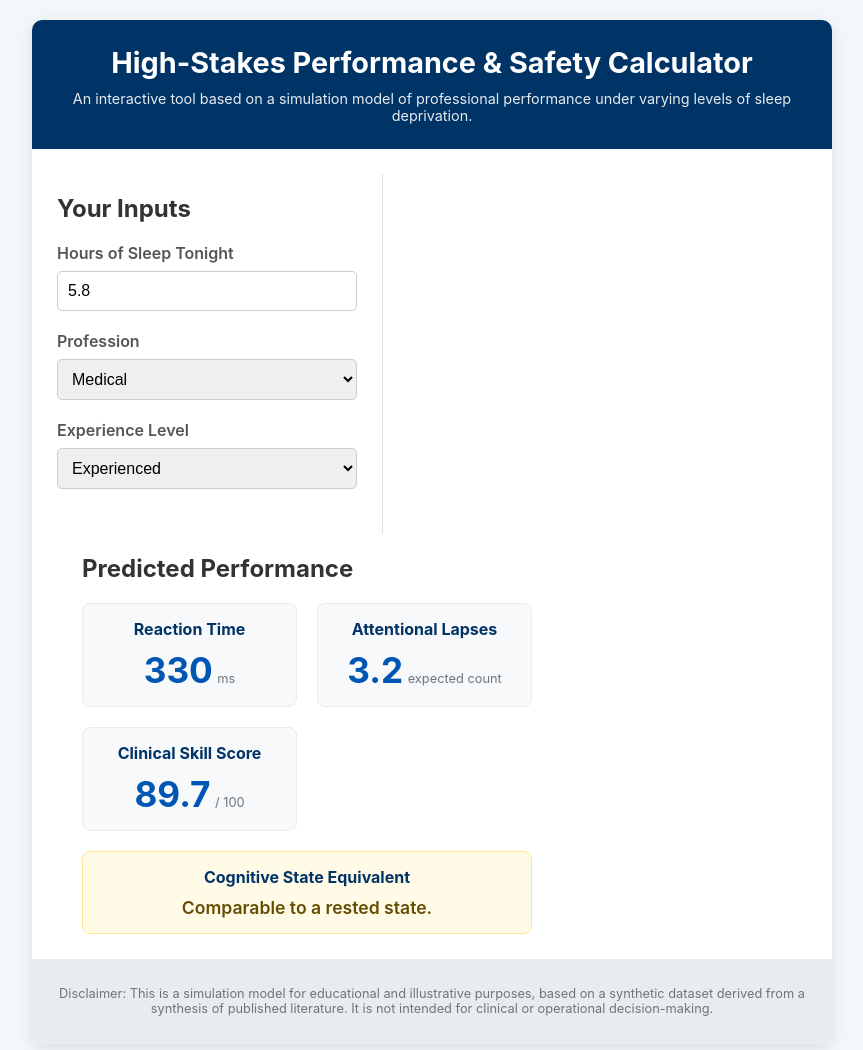
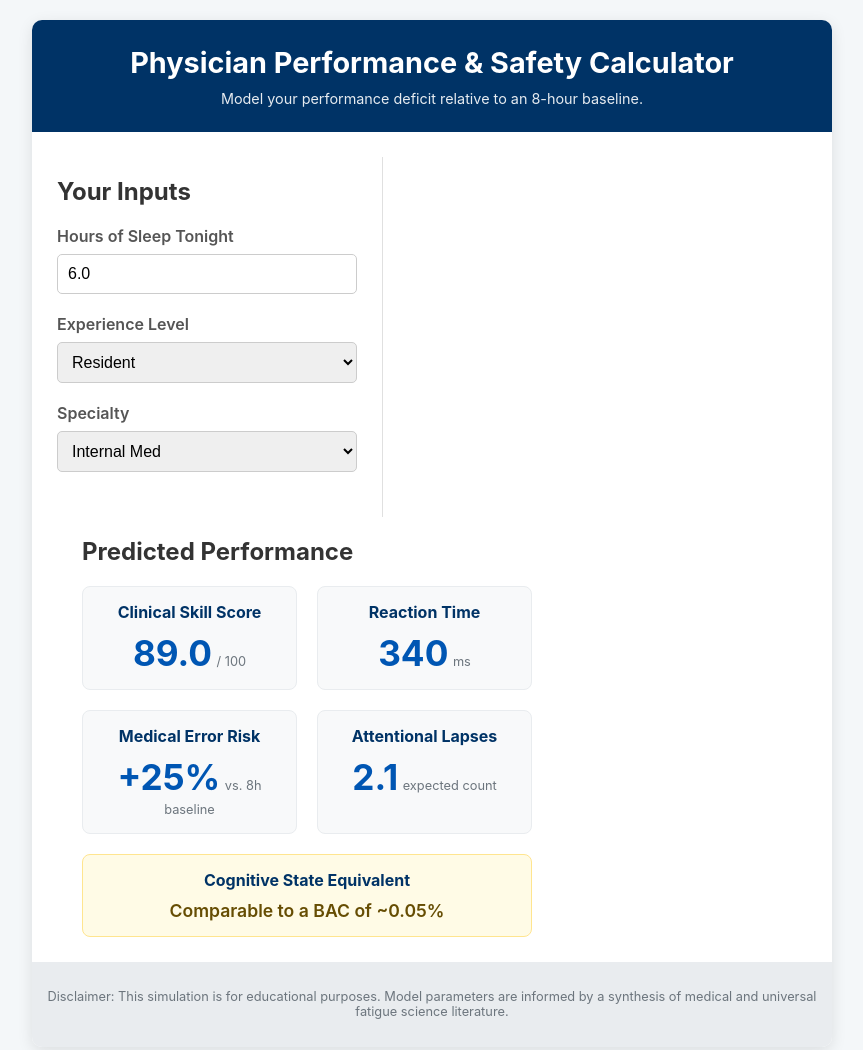
Before and after one commit to j-amo/Performance-Calculator, a plain HTML site: page index.html in a window 1280 px wide. Shown: the top 1050 px of the page, without its empty margins (208-1071 px from the left). Drawn offline with Linux system fonts and the light colour scheme.

Commit message:
Update index.html

```diff
--- a/index.html
+++ b/index.html
@@ -3,44 +3,18 @@
 <head>
     <meta charset="UTF-8">
     <meta name="viewport" content="width=device-width, initial-scale=1.0">
-    <title>High-Stakes Performance & Safety Calculator</title>
+    <title>Physician Performance & Safety Calculator</title>
     <style>
-        body {
-            font-family: -apple-system, BlinkMacSystemFont, "Segoe UI", Roboto, "Helvetica Neue", Arial, sans-serif;
-            background-color: #f4f7f9;
-            color: #333;
-            margin: 0;
-            padding: 20px;
-            display: flex;
-            justify-content: center;
-            align-items: center;
-            min-height: 100vh;
-        }
-        .container {
-            width: 100%;
-            max-width: 800px;
-            background-color: #ffffff;
-            border-radius: 10px;
-            box-shadow: 0 4px 15px rgba(0,0,0,0.1);
-            overflow: hidden;
-        }
-        .header {
-            background-color: #003366;
-            color: white;
-            padding: 25px;
-            text-align: center;
-        }
+        body { font-family: -apple-system, BlinkMacSystemFont, "Segoe UI", Roboto, "Helvetica Neue", Arial, sans-serif; background-color: #f4f7f9; color: #333; margin: 0; padding: 20px; display: flex; justify-content: center; align-items: center; min-height: 100vh; }
+        .container { width: 100%; max-width: 800px; background-color: #ffffff; border-radius: 10px; box-shadow: 0 4px 15px rgba(0,0,0,0.1); overflow: hidden; }
+        .header { background-color: #003366; color: white; padding: 25px; text-align: center; }
         .header h1 { margin: 0; font-size: 1.8em; }
         .header p { margin: 10px 0 0; opacity: 0.9; font-size: 0.9em; }
         .calculator-body { display: flex; flex-wrap: wrap; padding: 25px; }
         .inputs { width: 100%; padding-bottom: 25px; border-bottom: 1px solid #e0e0e0; margin-bottom: 25px; }
-        @media (min-width: 600px) {
-            .inputs { width: 40%; border-bottom: none; border-right: 1px solid #e0e0e0; padding-right: 25px; margin-bottom: 0; }
-        }
+        @media (min-width: 600px) { .inputs { width: 40%; border-bottom: none; border-right: 1px solid #e0e0e0; padding-right: 25px; margin-bottom: 0; } }
         .outputs { width: 100%; }
-        @media (min-width: 600px) {
-            .outputs { width: 60%; padding-left: 25px; }
-        }
+        @media (min-width: 600px) { .outputs { width: 60%; padding-left: 25px; } }
         .input-group { margin-bottom: 20px; }
         .input-group label { display: block; font-weight: 600; margin-bottom: 8px; color: #555; }
         .input-group input, .input-group select { width: 100%; padding: 10px; border-radius: 5px; border: 1px solid #ccc; font-size: 1em; box-sizing: border-box; }
@@ -52,39 +26,38 @@
         .equivalence-card { grid-column: 1 / -1; background-color: #fffbe6; border-color: #ffe58f; color: #664d03; }
         .equivalence-value { font-size: 1.1em; font-weight: 600; }
         .footer { background-color: #e9ecef; padding: 15px; text-align: center; font-size: 0.8em; color: #6c757d; }
-        .hidden { display: none; }
     </style>
 </head>
 <body>
 
     <div class="container">
         <div class="header">
-            <h1>High-Stakes Performance & Safety Calculator</h1>
-            <p>An interactive tool based on a simulation model of professional performance under varying levels of sleep deprivation.</p>
+            <h1>Physician Performance & Safety Calculator</h1>
+            <p>Model your performance deficit relative to an 8-hour baseline.</p>
         </div>
         <div class="calculator-body">
             <div class="inputs">
                 <h2>Your Inputs</h2>
                 <div class="input-group">
                     <label for="sleepHours">Hours of Sleep Tonight</label>
-                    <input type="number" id="sleepHours" value="5.8" min="0" max="10" step="0.1" oninput="calculatePerformance()">
-                </div>
-                <div class="input-group">
-                    <label for="profession">Profession</label>
-                    <select id="profession" onchange="calculatePerformance()">
-                        <option value="1" selected>Medical</option>
-                        <option value="2">Aviation</option>
-                        <option value="3">Law Enforcement</option>
-                        <option value="4">Military</option>
-                        <option value="5">Transportation</option>
-                    </select>
+                    <input type="number" id="sleepHours" value="6.0" min="0" max="10" step="0.1" oninput="calculatePerformance()">
                 </div>
                 <div class="input-group">
                     <label for="experience">Experience Level</label>
                     <select id="experience" onchange="calculatePerformance()">
-                        <option value="1">Novice</option>
-                        <option value="2" selected>Experienced</option>
+                        <option value="1">Student</option>
+                        <option value="2" selected>Resident</option>
                         <option value="3">Expert</option>
+                    </select>
+                </div>
+                <div class="input-group">
+                    <label for="specialty">Specialty</label>
+                    <select id="specialty" onchange="calculatePerformance()">
+                        <option value="1">Emergency Med</option>
+                        <option value="2">Surgery</option>
+                        <option value="3" selected>Internal Med</option>
+                        <option value="4">Anesthesiology</option>
+                        <option value="5">ICU</option>
                     </select>
                 </div>
             </div>
@@ -92,42 +65,25 @@
                 <h2>Predicted Performance</h2>
                 <div class="output-grid">
                     <div class="output-card">
+                        <h3>Clinical Skill Score</h3>
+                        <span class="output-value" id="clinicalScoreOutput"></span>
+                        <span class="output-unit">/ 100</span>
+                    </div>
+                    <div class="output-card">
                         <h3>Reaction Time</h3>
                         <span class="output-value" id="reactionTimeOutput"></span>
                         <span class="output-unit">ms</span>
+                    </div>
+                    <div class="output-card">
+                        <h3>Medical Error Risk</h3>
+                        <span class="output-value" id="errorRiskOutput"></span>
+                        <span class="output-unit">vs. 8h baseline</span>
                     </div>
                     <div class="output-card">
                         <h3>Attentional Lapses</h3>
                         <span class="output-value" id="lapsesOutput"></span>
                         <span class="output-unit">expected count</span>
                     </div>
-
-                    <div class="output-card profession-specific" id="medicalCard">
-                        <h3>Clinical Skill Score</h3>
-                        <span class="output-value" id="clinicalScoreOutput"></span>
-                        <span class="output-unit">/ 100</span>
-                    </div>
-                    <div class="output-card profession-specific" id="aviationCard">
-                        <h3>Flight Sim Accuracy</h3>
-                        <span class="output-value" id="aviationScoreOutput"></span>
-                        <span class="output-unit">%</span>
-                    </div>
-                     <div class="output-card profession-specific" id="leCard">
-                        <h3>Decision Error Risk</h3>
-                        <span class="output-value" id="leScoreOutput"></span>
-                        <span class="output-unit">% increase in odds</span>
-                    </div>
-                    <div class="output-card profession-specific" id="militaryCard">
-                        <h3>Marksmanship Score</h3>
-                        <span class="output-value" id="militaryScoreOutput"></span>
-                        <span class="output-unit">/ 100</span>
-                    </div>
-                    <div class="output-card profession-specific" id="transportCard">
-                        <h3>Safety Event Risk</h3>
-                        <span class="output-value" id="transportScoreOutput"></span>
-                        <span class="output-unit">increase in odds</span>
-                    </div>
-
                     <div class="output-card equivalence-card">
                         <h3>Cognitive State Equivalent</h3>
                         <span class="equivalence-value" id="equivalenceOutput"></span>
@@ -136,102 +92,62 @@
             </div>
         </div>
         <div class="footer">
-            <p>Disclaimer: This is a simulation model for educational and illustrative purposes, based on a synthetic dataset derived from a synthesis of published literature. It is not intended for clinical or operational decision-making.</p>
+            <p>Disclaimer: This simulation is for educational purposes. Model parameters are informed by a synthesis of medical and universal fatigue science literature.</p>
         </div>
     </div>
 
     <script>
-        // --- UPDATED: Regression Coefficients from the Universal Stata Model ---
-        const models = {
-            reactionTime: {
-                intercept: 279.56, sleep_debt: 30.08,
-                experience: { '2': -0.69, '3': -10.54 }
-            },
-            attentionalLapses: { // Non-linear model
-                intercept: -0.03, sleep_debt_sq: 0.4,
-                experience: { '2': 0.03, '3': -0.13 }
-            },
-            clinicalScore: { // Medical
-                intercept: 95.60, sleep_debt: -3.28,
-                experience: { '2': -0.33, '3': 1.46 }
-            },
-            aviationAccuracy: { // Aviation
-                intercept: 97.96, sleep_debt: -5.25,
-                experience: { '2': -0.72, '3': 2.70 }
-            },
-            leError: { // Law Enforcement (log-odds)
-                intercept: -2.5, sleep_debt: Math.log(1.25)
-            },
-            militaryScore: { // Military
-                intercept: 89.04, sleep_debt: -4.04,
-                experience: { '2': -0.26, '3': 1.50 }
-            },
-            transportEvent: { // Transportation (log-odds)
-                intercept: -4.5, sleep_debt: Math.log(1.6)
-            }
+        // Per-hour deficit parameters from the final Stata model (Version 5.0)
+        const params = {
+            clinicalScore: { base: 95, per_hour_debt: -3, exp_effect: { '3': 1.5 }, spec_effect: { '2': -0.8 } },
+            reactionTime: { base: 280, per_hour_debt: 30, exp_effect: { '3': -10 } },
+            errorRisk: { base_log_odds: -3, per_hour_debt_log_or: Math.log(1.12) },
+            lapses: { base: 0.5, debt_sq_coeff: 0.4, exp_effect: { '3': -0.2 } }
         };
 
         function calculatePerformance() {
-            // --- 1. Get User Inputs ---
+            // Get User Inputs
             const sleepHours = parseFloat(document.getElementById('sleepHours').value);
-            const profession = document.getElementById('profession').value;
             const experience = document.getElementById('experience').value;
+            const specialty = document.getElementById('specialty').value;
 
-            const sleepDebt = Math.max(0, 7.5 - sleepHours);
+            // Calculate sleep debt relative to an 8-hour baseline
+            const sleepDebt = Math.max(0, 8 - sleepHours);
 
-            // --- 2. Hide all profession-specific cards initially ---
-            document.querySelectorAll('.profession-specific').forEach(card => card.classList.add('hidden'));
+            // --- Perform Calculations ---
+            let p = params;
 
-            // --- 3. Perform Calculations ---
+            // Clinical Score
+            let score = p.clinicalScore.base + (p.clinicalScore.per_hour_debt * sleepDebt) + (p.clinicalScore.exp_effect[experience] || 0) + (p.clinicalScore.spec_effect[specialty] || 0);
+            score = Math.max(50, Math.min(100, score));
 
-            // Universal Metrics
-            let rt = models.reactionTime.intercept + (models.reactionTime.sleep_debt * sleepDebt) + (models.reactionTime.experience[experience] || 0);
-            let lapses = Math.exp(models.attentionalLapses.intercept + (models.attentionalLapses.sleep_debt_sq * Math.pow(sleepDebt, 2)) + (models.attentionalLapses.experience[experience] || 0));
+            // Reaction Time
+            let rt = p.reactionTime.base + (p.reactionTime.per_hour_debt * sleepDebt) + (p.reactionTime.exp_effect[experience] || 0);
 
-            // Profession-Specific Metrics
-            let clinicalScore, aviationScore, leRisk, militaryScore, transportRisk;
-
-            switch (profession) {
-                case '1': // Medical
-                    document.getElementById('medicalCard').classList.remove('hidden');
-                    clinicalScore = models.clinicalScore.intercept + (models.clinicalScore.sleep_debt * sleepDebt) + (models.clinicalScore.experience[experience] || 0);
-                    clinicalScore = Math.max(50, Math.min(100, clinicalScore));
-                    document.getElementById('clinicalScoreOutput').innerText = clinicalScore.toFixed(1);
-                    break;
-                case '2': // Aviation
-                    document.getElementById('aviationCard').classList.remove('hidden');
-                    aviationScore = models.aviationAccuracy.intercept + (models.aviationAccuracy.sleep_debt * sleepDebt) + (models.aviationAccuracy.experience[experience] || 0);
-                    aviationScore = Math.max(50, Math.min(100, aviationScore));
-                    document.getElementById('aviationScoreOutput').innerText = aviationScore.toFixed(1);
-                    break;
-                case '3': // Law Enforcement
-                    document.getElementById('leCard').classList.remove('hidden');
-                    let leLogOdds = models.leError.intercept + (models.leError.sleep_debt * sleepDebt);
-                    leRisk = (Math.exp(leLogOdds) / Math.exp(models.leError.intercept) - 1) * 100;
-                    document.getElementById('leScoreOutput').innerText = "+" + leRisk.toFixed(0);
-                    break;
-                case '4': // Military
-                    document.getElementById('militaryCard').classList.remove('hidden');
-                    militaryScore = models.militaryScore.intercept + (models.militaryScore.sleep_debt * sleepDebt) + (models.militaryScore.experience[experience] || 0);
-                    militaryScore = Math.max(50, Math.min(100, militaryScore));
-                    document.getElementById('militaryScoreOutput').innerText = militaryScore.toFixed(1);
-                    break;
-                case '5': // Transportation
-                    document.getElementById('transportCard').classList.remove('hidden');
-                    let transportLogOdds = models.transportEvent.intercept + (models.transportEvent.sleep_debt * sleepDebt);
-                    transportRisk = Math.exp(transportLogOdds) / Math.exp(models.transportEvent.intercept);
-                    document.getElementById('transportScoreOutput').innerText = transportRisk.toFixed(1) + "x";
-                    break;
+            // Medical Error
+            let errorText;
+            if (sleepDebt > 0) {
+                let or = Math.pow(Math.exp(p.errorRisk.per_hour_debt_log_or), sleepDebt);
+                errorText = `+${((or - 1) * 100).toFixed(0)}%`;
+            } else {
+                errorText = "Baseline";
             }
 
+            // Attentional Lapses (non-linear effect)
+            let lapses = p.lapses.base + (p.lapses.debt_sq_coeff * Math.pow(sleepDebt, 2)) + (p.lapses.exp_effect[experience] || 0);
+            lapses = Math.max(0, lapses);
+
             // BAC Equivalence
-            let equivalenceText = "Comparable to a rested state.";
-            if (sleepHours <= 5.5) equivalenceText = "Comparable to a Blood Alcohol Concentration of ~0.05%";
-            if (sleepHours <= 4.5) equivalenceText = "Comparable to a Blood Alcohol Concentration of ~0.08% (Legally Impaired)";
-            if (sleepHours <= 3) equivalenceText = "Comparable to a Blood Alcohol Concentration of >0.10%";
+            let equivalenceText = "Comparable to a rested state (8h+).";
+            if (sleepHours < 8) equivalenceText = "Minor cognitive slowing.";
+            if (sleepHours <= 6) equivalenceText = "Comparable to a BAC of ~0.05%";
+            if (sleepHours <= 5) equivalenceText = "Comparable to a BAC of ~0.08% (Legally Impaired)";
+            if (sleepHours <= 4) equivalenceText = "Comparable to a BAC of >0.10%";
 
-            // --- 4. Update the Display ---
+            // --- Update the Display ---
+            document.getElementById('clinicalScoreOutput').innerText = score.toFixed(1);
             document.getElementById('reactionTimeOutput').innerText = rt.toFixed(0);
+            document.getElementById('errorRiskOutput').innerText = errorText;
             document.getElementById('lapsesOutput').innerText = lapses.toFixed(1);
             document.getElementById('equivalenceOutput').innerText = equivalenceText;
         }
```
